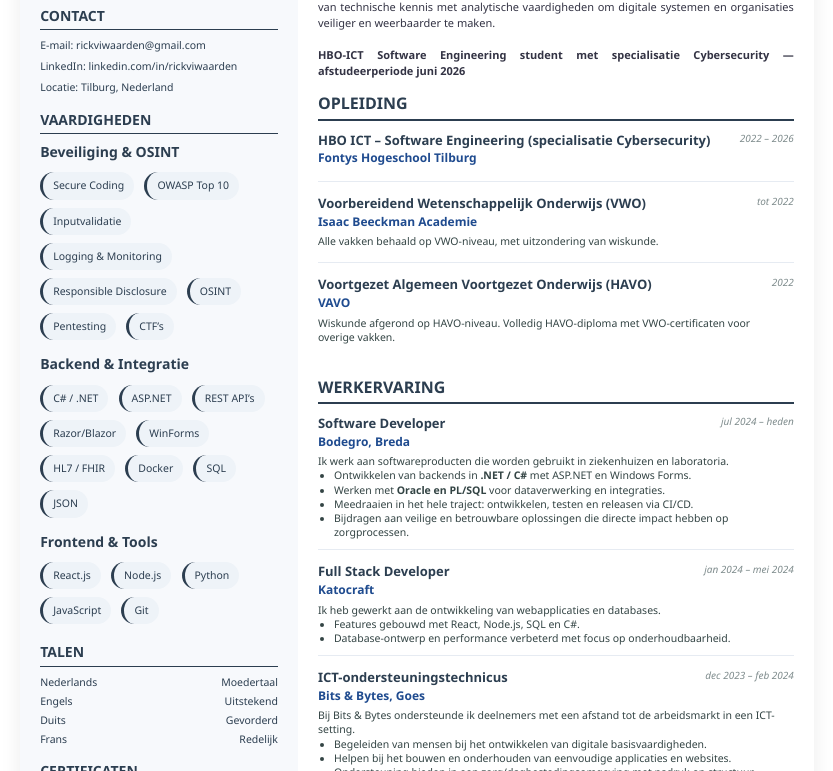
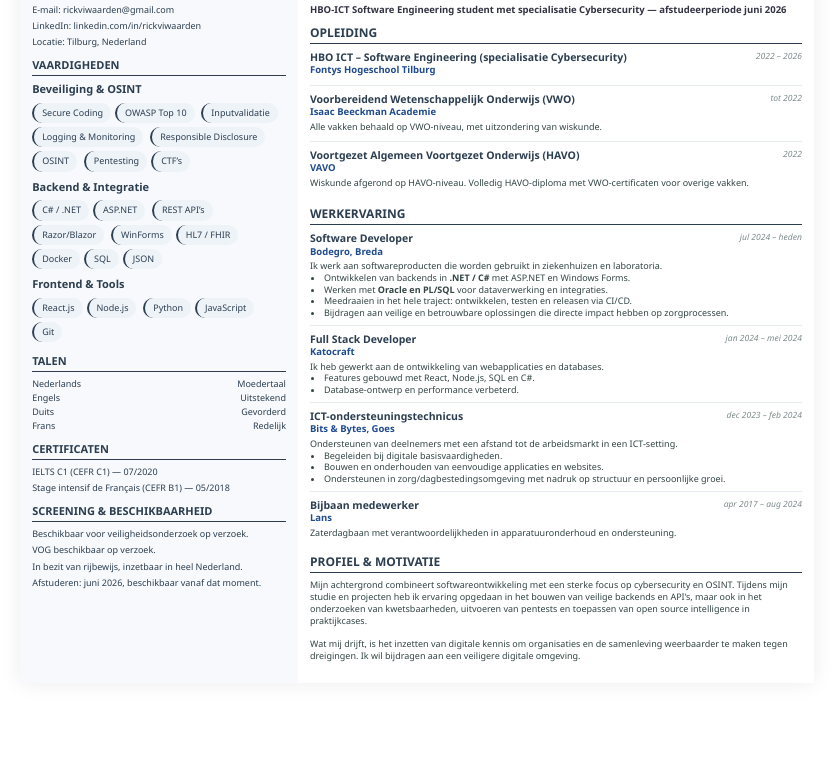
Before and after one commit to JHVIW/jhviw.github.io, a plain HTML site: page docs/cv.html in a window 1280 px wide. Shown: the part 85-856 px from the top of the page, without its empty margins (223-1056 px from the left). After the commit the page ends 800 px from the top, so only its background shows below. Drawn offline with Linux system fonts and the light colour scheme.

Commit message:
Update cv.html

```diff
--- a/docs/cv.html
+++ b/docs/cv.html
@@ -6,33 +6,33 @@
   <title>Rick van Iwaarden - CV</title>
   <style>
     *{margin:0;padding:0;box-sizing:border-box}
-    body{font-family:'Segoe UI',Tahoma,Geneva,Verdana,sans-serif;line-height:1.45;color:#2c3e50;background:#fff}
-    .container{max-width:210mm;min-height:297mm;margin:0 auto;display:grid;grid-template-columns:35% 65%;background:#fff;box-shadow:0 0 20px rgba(0,0,0,.08)}
-    .left-column{background:#f7f9fc;color:#2c3e50;padding:20px}
-    .right-column{padding:20px}
-    .name{font-size:22px;font-weight:700;margin-bottom:6px}
-    .title{font-size:13px;color:#607089;margin-bottom:14px;font-weight:400}
-    .section-title{font-size:14px;font-weight:700;margin:14px 0 8px;color:#2c3e50;border-bottom:1px solid #2c3e50;padding-bottom:3px}
-    .contact-item{font-size:10.5px;margin-bottom:6px}
-    .skills-list .group{margin-bottom:10px}
-    .skill-item{background:#eef3f8;margin:4px 6px 4px 0;padding:6px 10px;border-radius:14px;font-size:10.5px;display:inline-block;border-left:3px solid #2c3e50}
-    .language-item{display:flex;justify-content:space-between;margin-bottom:4px;font-size:10.5px}
-    .summary{font-size:11px;color:#334; margin-bottom:14px;text-align:justify}
-    .section{margin-bottom:18px}
-    .section h2{font-size:16px;color:#2c3e50;margin-bottom:10px;border-bottom:2px solid #2c3e50;padding-bottom:3px}
-    .experience-item,.education-item{margin-bottom:12px;padding-bottom:10px;border-bottom:1px solid #e6ebf2}
+    body{font-family:'Segoe UI',Tahoma,Geneva,Verdana,sans-serif;font-size:10.5px;line-height:1.35;color:#2c3e50;background:#fff}
+    .container{max-width:210mm;margin:0 auto;display:grid;grid-template-columns:35% 65%;background:#fff;box-shadow:0 0 20px rgba(0,0,0,.08)}
+    .left-column{background:#f7f9fc;color:#2c3e50;padding:12px}
+    .right-column{padding:12px}
+    .name{font-size:18px;font-weight:700;margin-bottom:4px}
+    .title{font-size:11px;color:#607089;margin-bottom:10px;font-weight:400}
+    .section-title{font-size:11px;font-weight:700;margin:10px 0 6px;color:#2c3e50;border-bottom:1px solid #2c3e50;padding-bottom:2px}
+    .contact-item{font-size:9px;margin-bottom:4px}
+    .skills-list .group{margin-bottom:6px}
+    .skill-item{background:#eef3f8;margin:2px 4px 2px 0;padding:4px 8px;border-radius:12px;font-size:9px;display:inline-block;border-left:2px solid #2c3e50}
+    .language-item{display:flex;justify-content:space-between;margin-bottom:2px;font-size:9px}
+    .summary{font-size:9.5px;color:#334; margin-bottom:8px;text-align:justify}
+    .section{margin-bottom:10px}
+    .section h2{font-size:12px;color:#2c3e50;margin-bottom:6px;border-bottom:1px solid #2c3e50;padding-bottom:2px}
+    .experience-item,.education-item{margin-bottom:6px;padding-bottom:6px;border-bottom:1px solid #e6ebf2}
     .experience-item:last-child,.education-item:last-child{border-bottom:none}
-    .job-header{display:flex;justify-content:space-between;align-items:flex-start;margin-bottom:4px}
-    .job-title{font-weight:700;font-size:13px;color:#2c3e50}
-    .company{font-size:12px;color:#1f4b8f;font-weight:600}
-    .date{font-size:10px;color:#7f8c8d;font-style:italic;white-space:nowrap;margin-left:8px}
-    .job-description{font-size:10.5px;color:#344;margin-top:4px;line-height:1.35}
-    .job-description ul{margin-left:16px}
+    .job-header{display:flex;justify-content:space-between;align-items:flex-start;margin-bottom:2px}
+    .job-title{font-weight:700;font-size:10.5px;color:#2c3e50}
+    .company{font-size:9.5px;color:#1f4b8f;font-weight:600}
+    .date{font-size:8.5px;color:#7f8c8d;font-style:italic;white-space:nowrap;margin-left:6px}
+    .job-description{font-size:9px;color:#344;margin-top:2px;line-height:1.3}
+    .job-description ul{margin-left:14px}
     a{color:#1f6fd1;text-decoration:none}
     @media print{
       body{-webkit-print-color-adjust:exact;print-color-adjust:exact}
-      .container{box-shadow:none;max-width:none;min-height:none;margin:0}
-      @page{size:A4;margin:0}
+      .container{box-shadow:none;max-width:none;margin:0}
+      @page{size:A4;margin:10mm}
     }
     @media screen and (max-width:768px){
       .container{grid-template-columns:1fr;max-width:100%}
@@ -59,37 +59,25 @@
         <div class="section-title">VAARDIGHEDEN</div>
 
         <div class="group">
-          <div class="section-title" style="border:none;padding:0;margin:6px 0 6px">Beveiliging & OSINT</div>
-          <span class="skill-item">Secure Coding</span>
-          <span class="skill-item">OWASP Top 10</span>
-          <span class="skill-item">Inputvalidatie</span>
-          <span class="skill-item">Logging & Monitoring</span>
-          <span class="skill-item">Responsible Disclosure</span>
-          <span class="skill-item">OSINT</span>
-          <span class="skill-item">Pentesting</span>
-          <span class="skill-item">CTF’s</span>
+          <div class="section-title" style="border:none;padding:0;margin:4px 0">Beveiliging & OSINT</div>
+          <span class="skill-item">Secure Coding</span><span class="skill-item">OWASP Top 10</span>
+          <span class="skill-item">Inputvalidatie</span><span class="skill-item">Logging & Monitoring</span>
+          <span class="skill-item">Responsible Disclosure</span><span class="skill-item">OSINT</span>
+          <span class="skill-item">Pentesting</span><span class="skill-item">CTF’s</span>
         </div>
 
         <div class="group">
-          <div class="section-title" style="border:none;padding:0;margin:6px 0 6px">Backend & Integratie</div>
-          <span class="skill-item">C# / .NET</span>
-          <span class="skill-item">ASP.NET</span>
-          <span class="skill-item">REST API’s</span>
-          <span class="skill-item">Razor/Blazor</span>
-          <span class="skill-item">WinForms</span>
-          <span class="skill-item">HL7 / FHIR</span>
-          <span class="skill-item">Docker</span>
-          <span class="skill-item">SQL</span>
-          <span class="skill-item">JSON</span>
+          <div class="section-title" style="border:none;padding:0;margin:4px 0">Backend & Integratie</div>
+          <span class="skill-item">C# / .NET</span><span class="skill-item">ASP.NET</span>
+          <span class="skill-item">REST API’s</span><span class="skill-item">Razor/Blazor</span>
+          <span class="skill-item">WinForms</span><span class="skill-item">HL7 / FHIR</span>
+          <span class="skill-item">Docker</span><span class="skill-item">SQL</span><span class="skill-item">JSON</span>
         </div>
 
         <div class="group">
-          <div class="section-title" style="border:none;padding:0;margin:6px 0 6px">Frontend & Tools</div>
-          <span class="skill-item">React.js</span>
-          <span class="skill-item">Node.js</span>
-          <span class="skill-item">Python</span>
-          <span class="skill-item">JavaScript</span>
-          <span class="skill-item">Git</span>
+          <div class="section-title" style="border:none;padding:0;margin:4px 0">Frontend & Tools</div>
+          <span class="skill-item">React.js</span><span class="skill-item">Node.js</span>
+          <span class="skill-item">Python</span><span class="skill-item">JavaScript</span><span class="skill-item">Git</span>
         </div>
       </div>
 
@@ -132,112 +120,44 @@
       <!-- Opleiding -->
       <section class="section">
         <h2>OPLEIDING</h2>
-
         <div class="education-item">
-          <div class="job-header">
-            <div>
-              <div class="job-title">HBO ICT – Software Engineering (specialisatie Cybersecurity)</div>
-              <div class="company">Fontys Hogeschool Tilburg</div>
-            </div>
-            <div class="date">2022 – 2026</div>
-          </div>
+          <div class="job-header"><div><div class="job-title">HBO ICT – Software Engineering (specialisatie Cybersecurity)</div><div class="company">Fontys Hogeschool Tilburg</div></div><div class="date">2022 – 2026</div></div>
         </div>
-
         <div class="education-item">
-          <div class="job-header">
-            <div>
-              <div class="job-title">Voorbereidend Wetenschappelijk Onderwijs (VWO)</div>
-              <div class="company">Isaac Beeckman Academie</div>
-              <div class="job-description">Alle vakken behaald op VWO-niveau, met uitzondering van wiskunde.</div>
-            </div>
-            <div class="date">tot 2022</div>
-          </div>
+          <div class="job-header"><div><div class="job-title">Voorbereidend Wetenschappelijk Onderwijs (VWO)</div><div class="company">Isaac Beeckman Academie</div><div class="job-description">Alle vakken behaald op VWO-niveau, met uitzondering van wiskunde.</div></div><div class="date">tot 2022</div></div>
         </div>
-
         <div class="education-item">
-          <div class="job-header">
-            <div>
-              <div class="job-title">Voortgezet Algemeen Voortgezet Onderwijs (HAVO)</div>
-              <div class="company">VAVO</div>
-              <div class="job-description">Wiskunde afgerond op HAVO-niveau. Volledig HAVO-diploma met VWO-certificaten voor overige vakken.</div>
-            </div>
-            <div class="date">2022</div>
-          </div>
+          <div class="job-header"><div><div class="job-title">Voortgezet Algemeen Voortgezet Onderwijs (HAVO)</div><div class="company">VAVO</div><div class="job-description">Wiskunde afgerond op HAVO-niveau. Volledig HAVO-diploma met VWO-certificaten voor overige vakken.</div></div><div class="date">2022</div></div>
         </div>
       </section>
 
       <!-- Werkervaring -->
       <section class="section">
         <h2>WERKERVARING</h2>
-
         <div class="experience-item">
-          <div class="job-header">
-            <div>
-              <div class="job-title">Software Developer</div>
-              <div class="company">Bodegro, Breda</div>
-            </div>
-            <div class="date">jul 2024 – heden</div>
-          </div>
-          <div class="job-description">
-            Ik werk aan softwareproducten die worden gebruikt in ziekenhuizen en laboratoria.
-            <ul>
-              <li>Ontwikkelen van backends in <strong>.NET / C#</strong> met ASP.NET en Windows Forms.</li>
+          <div class="job-header"><div><div class="job-title">Software Developer</div><div class="company">Bodegro, Breda</div></div><div class="date">jul 2024 – heden</div></div>
+          <div class="job-description">Ik werk aan softwareproducten die worden gebruikt in ziekenhuizen en laboratoria.
+            <ul><li>Ontwikkelen van backends in <strong>.NET / C#</strong> met ASP.NET en Windows Forms.</li>
               <li>Werken met <strong>Oracle en PL/SQL</strong> voor dataverwerking en integraties.</li>
               <li>Meedraaien in het hele traject: ontwikkelen, testen en releasen via CI/CD.</li>
-              <li>Bijdragen aan veilige en betrouwbare oplossingen die directe impact hebben op zorgprocessen.</li>
-            </ul>
+              <li>Bijdragen aan veilige en betrouwbare oplossingen die directe impact hebben op zorgprocessen.</li></ul>
           </div>
         </div>
-
         <div class="experience-item">
-          <div class="job-header">
-            <div>
-              <div class="job-title">Full Stack Developer</div>
-              <div class="company">Katocraft</div>
-            </div>
-            <div class="date">jan 2024 – mei 2024</div>
-          </div>
-          <div class="job-description">
-            Ik heb gewerkt aan de ontwikkeling van webapplicaties en databases.
-            <ul>
-              <li>Features gebouwd met React, Node.js, SQL en C#.</li>
-              <li>Database-ontwerp en performance verbeterd met focus op onderhoudbaarheid.</li>
-            </ul>
+          <div class="job-header"><div><div class="job-title">Full Stack Developer</div><div class="company">Katocraft</div></div><div class="date">jan 2024 – mei 2024</div></div>
+          <div class="job-description">Ik heb gewerkt aan de ontwikkeling van webapplicaties en databases.
+            <ul><li>Features gebouwd met React, Node.js, SQL en C#.</li><li>Database-ontwerp en performance verbeterd.</li></ul>
           </div>
         </div>
-
         <div class="experience-item">
-          <div class="job-header">
-            <div>
-              <div class="job-title">ICT-ondersteuningstechnicus</div>
-              <div class="company">Bits & Bytes, Goes</div>
-            </div>
-            <div class="date">dec 2023 – feb 2024</div>
-          </div>
-          <div class="job-description">
-            Bij Bits & Bytes ondersteunde ik deelnemers met een afstand tot de arbeidsmarkt in een ICT-setting.
-            <ul>
-              <li>Begeleiden van mensen bij het ontwikkelen van digitale basisvaardigheden.</li>
-              <li>Helpen bij het bouwen en onderhouden van eenvoudige applicaties en websites.</li>
-              <li>Ondersteuning bieden in een zorg/dagbestedingsomgeving met nadruk op structuur, duidelijkheid en persoonlijke groei.</li>
-            </ul>
-            Deze rol combineerde mijn ICT-kennis met maatschappelijke inzet en persoonlijke begeleiding.
+          <div class="job-header"><div><div class="job-title">ICT-ondersteuningstechnicus</div><div class="company">Bits & Bytes, Goes</div></div><div class="date">dec 2023 – feb 2024</div></div>
+          <div class="job-description">Ondersteunen van deelnemers met een afstand tot de arbeidsmarkt in een ICT-setting.
+            <ul><li>Begeleiden bij digitale basisvaardigheden.</li><li>Bouwen en onderhouden van eenvoudige applicaties en websites.</li><li>Ondersteunen in zorg/dagbestedingsomgeving met nadruk op structuur en persoonlijke groei.</li></ul>
           </div>
         </div>
-
-
         <div class="experience-item">
-          <div class="job-header">
-            <div>
-              <div class="job-title">Bijbaan medewerker</div>
-              <div class="company">Lans</div>
-            </div>
-            <div class="date">apr 2017 – aug 2024</div>
-          </div>
-          <div class="job-description">
-            Zaterdagbaan met verantwoordelijkheden in apparatuuronderhoud en algemene ondersteuning.
-          </div>
-        </div>
+          <div class="job-header"><div><div class="job-title">Bijbaan medewerker</div><div class="company">Lans</div></div><div class="date">apr 2017 – aug 2024</div></div>
+          <div class="job-description">Zaterdagbaan met verantwoordelijkheden in apparatuuronderhoud en ondersteuning.</div>
         </div>
       </section>
 
@@ -245,20 +165,14 @@
       <section class="section">
         <h2>PROFIEL & MOTIVATIE</h2>
         <div class="job-description">
-          Mijn achtergrond combineert softwareontwikkeling met een sterke focus op cybersecurity en OSINT.
-          Tijdens mijn studie en projecten heb ik ervaring opgedaan in het bouwen van veilige backends en API’s,
-          maar ook in het onderzoeken van kwetsbaarheden, uitvoeren van pentests en toepassen van open source
-          intelligence in praktijkcases.<br><br>
-          Wat mij drijft, is het inzetten van digitale kennis om organisaties en de samenleving weerbaarder te maken
-          tegen dreigingen. Ik wil bijdragen aan een veiligere digitale omgeving.
+          Mijn achtergrond combineert softwareontwikkeling met een sterke focus op cybersecurity en OSINT. Tijdens mijn studie en projecten heb ik ervaring opgedaan in het bouwen van veilige backends en API’s, maar ook in het onderzoeken van kwetsbaarheden, uitvoeren van pentests en toepassen van open source intelligence in praktijkcases.<br><br>
+          Wat mij drijft, is het inzetten van digitale kennis om organisaties en de samenleving weerbaarder te maken tegen dreigingen. Ik wil bijdragen aan een veiligere digitale omgeving.
         </div>
       </section>
     </main>
   </div>
 
   <script>
-    window.addEventListener('beforeprint', function(){ document.body.style.fontSize='11px'; });
-    window.addEventListener('afterprint', function(){ document.body.style.fontSize=''; });
     function checkLayout(){
       const c=document.querySelector('.container');
       if(!c) return;
```
